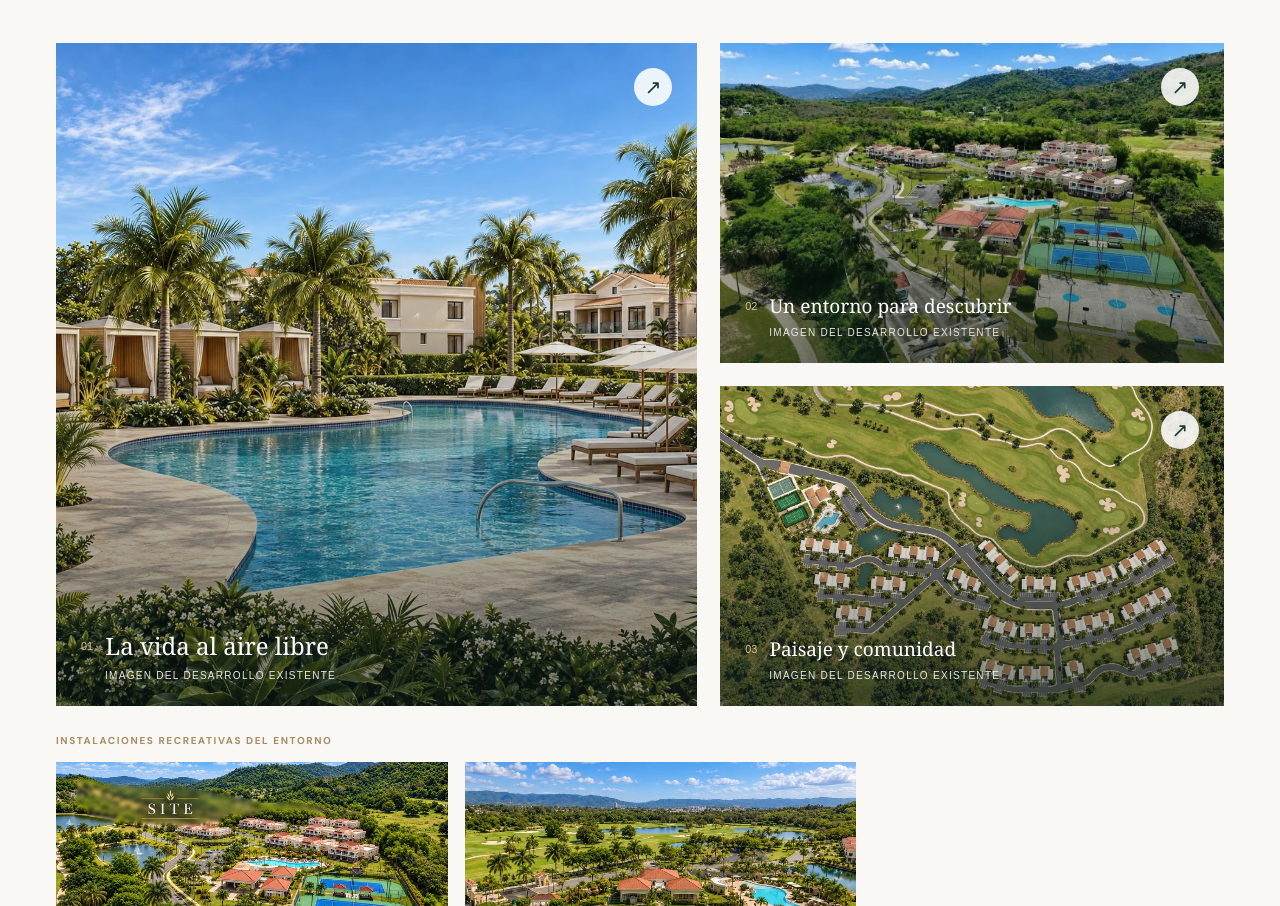
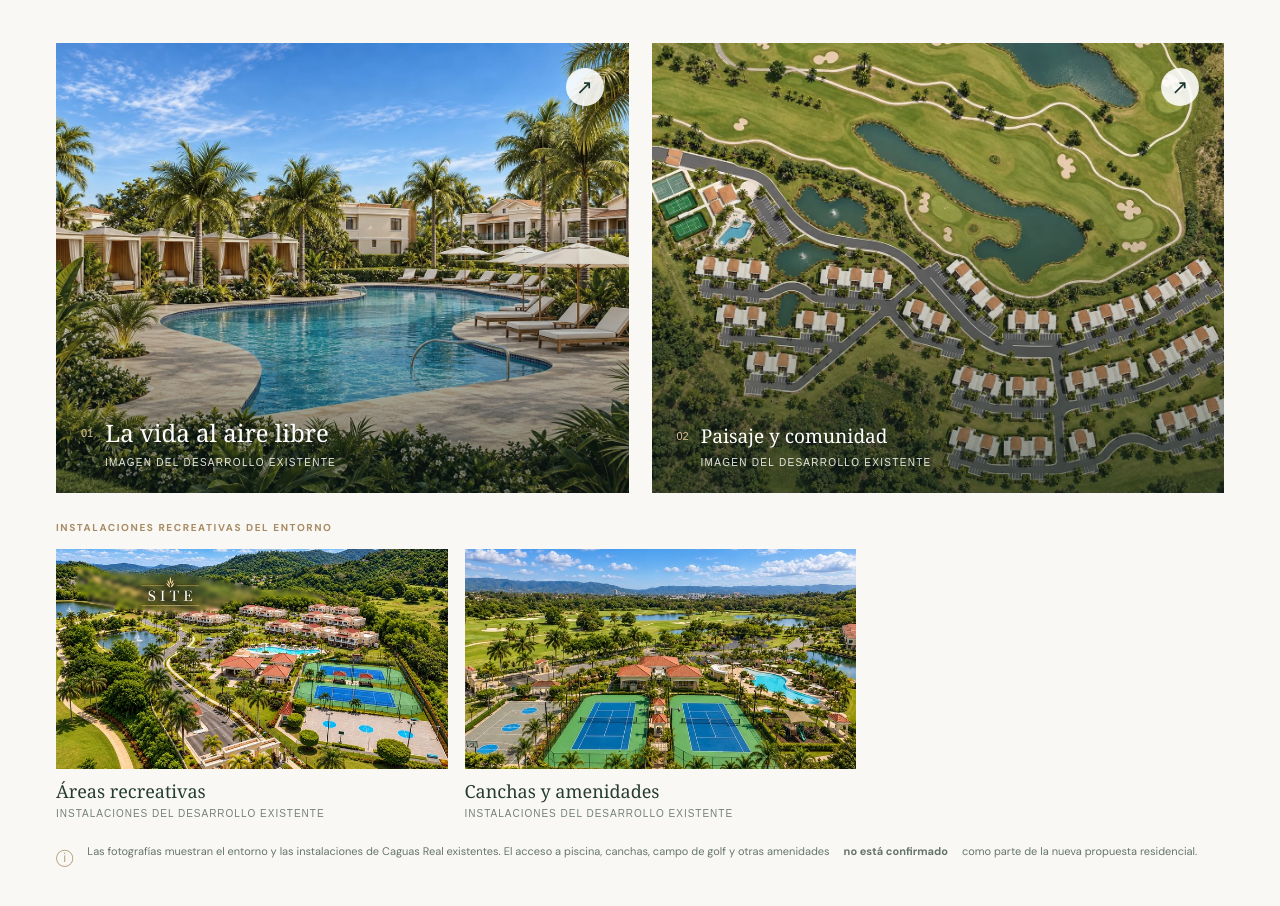
Before and after one commit to ramonmisla-code/caguas, a website: page index.html in a window 1280 px wide. Shown: the part 5204-6110 px from the top of the page. Drawn offline with nearby package versions, Linux system fonts and the light colour scheme; a web font is replaced by a local one.

Commit message:
Remove aerial amenities photo and balance two-photo environment gallery

```diff
--- a/index.html
+++ b/index.html
@@ -178,10 +178,9 @@
           <div><div class="eyebrow"><span class="eyebrow-line"></span> EL ENTORNO</div><h2>Un escenario natural <em>incomparable.</em></h2></div>
           <p>Vistas abiertas, paisaje tropical y un ambiente residencial singular. Descubre lo que hace especial al área de Caguas Real.</p>
         </div>
-        <div class="gallery-grid">
+        <div class="gallery-grid gallery-grid--two">
           <figure class="gallery-feature reveal"><button class="gallery-button" type="button" data-lightbox="piscina-caguas-real" aria-label="Ampliar imagen de piscina del entorno"><img loading="lazy" src="/assets/piscina-caguas-real.webp" alt="Imagen de piscina y áreas de descanso del desarrollo existente de Caguas Real" /><span class="gallery-zoom">↗</span></button><figcaption><span>01</span> La vida al aire libre <small>Imagen del desarrollo existente</small></figcaption></figure>
-          <figure class="gallery-small reveal"><button class="gallery-button" type="button" data-lightbox="amenidades-caguas-real" aria-label="Ampliar imagen aérea de amenidades"><img loading="lazy" src="/assets/amenidades-caguas-real.webp" alt="Vista aérea de instalaciones recreativas, canchas y áreas comunes del desarrollo existente" /><span class="gallery-zoom">↗</span></button><figcaption><span>02</span> Un entorno para descubrir <small>Imagen del desarrollo existente</small></figcaption></figure>
-          <figure class="gallery-small reveal"><button class="gallery-button" type="button" data-lightbox="vista-aerea-desarrollo" aria-label="Ampliar imagen aérea del desarrollo existente"><img loading="lazy" src="/assets/vista-aerea-desarrollo.webp" alt="Vista aérea ilustrativa de la comunidad residencial de Caguas Real y su cercanía a un campo de golf" /><span class="gallery-zoom">↗</span></button><figcaption><span>03</span> Paisaje y comunidad <small>Imagen del desarrollo existente</small></figcaption></figure>
+          <figure class="gallery-small reveal"><button class="gallery-button" type="button" data-lightbox="vista-aerea-desarrollo" aria-label="Ampliar imagen aérea del desarrollo existente"><img loading="lazy" src="/assets/vista-aerea-desarrollo.webp" alt="Vista aérea ilustrativa de la comunidad residencial de Caguas Real y su cercanía a un campo de golf" /><span class="gallery-zoom">↗</span></button><figcaption><span>02</span> Paisaje y comunidad <small>Imagen del desarrollo existente</small></figcaption></figure>
         </div>
         <div class="amenity-extra" id="amenity-extra" hidden>
           <div class="amenity-extra-title"><span>INSTALACIONES RECREATIVAS DEL ENTORNO</span></div>
--- a/premium.css
+++ b/premium.css
@@ -100,3 +100,14 @@ h1 em,h2 em,h3 em{font-family:'Playfair Display',Georgia,serif;font-weight:400}
   .hero-premium .hero-actions .button,
   .hero-premium .hero-actions .button-outline-light{width:246px;min-width:246px}
 }
+
+/* Galería del entorno con dos fotografías, sin huecos vacíos */
+.gallery-grid.gallery-grid--two{grid-template-columns:repeat(2,minmax(0,1fr));grid-template-rows:minmax(0,450px);gap:23px}
+.gallery-grid--two .gallery-feature{grid-row:auto}
+.gallery-grid--two figure{min-width:0;min-height:0}
+@media(max-width:700px){
+  .gallery-grid.gallery-grid--two{grid-template-columns:1fr;grid-template-rows:340px 290px;gap:16px}
+}
+@media(max-width:390px){
+  .gallery-grid.gallery-grid--two{grid-template-rows:310px 260px}
+}
--- a/site.js
+++ b/site.js
@@ -123,7 +123,6 @@
   const media = {
     'plano-villa': ['plano-villa.webp', 'Planta arquitectónica conceptual: unidades tipo espejo.'],
     'piscina-caguas-real': ['piscina-caguas-real.webp', 'Piscina del desarrollo existente. Acceso no confirmado para las nuevas villas.'],
-    'amenidades-caguas-real': ['amenidades-caguas-real.webp', 'Instalaciones del desarrollo existente. Acceso sujeto a confirmación.'],
     'vista-aerea-desarrollo': ['vista-aerea-desarrollo.webp', 'Vista aérea ilustrativa del desarrollo existente.'],
     'ubicacion-proyecto': ["ÁREA PROPUESTA · PERÍMETRO ILUSTRATIVO.jpg", 'Área propuesta y perímetro ilustrativo del terreno.']
   };
```
